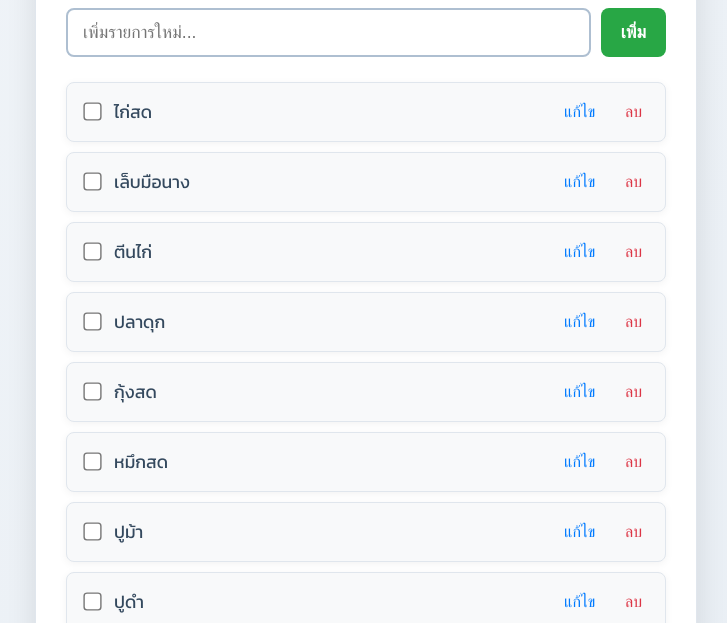
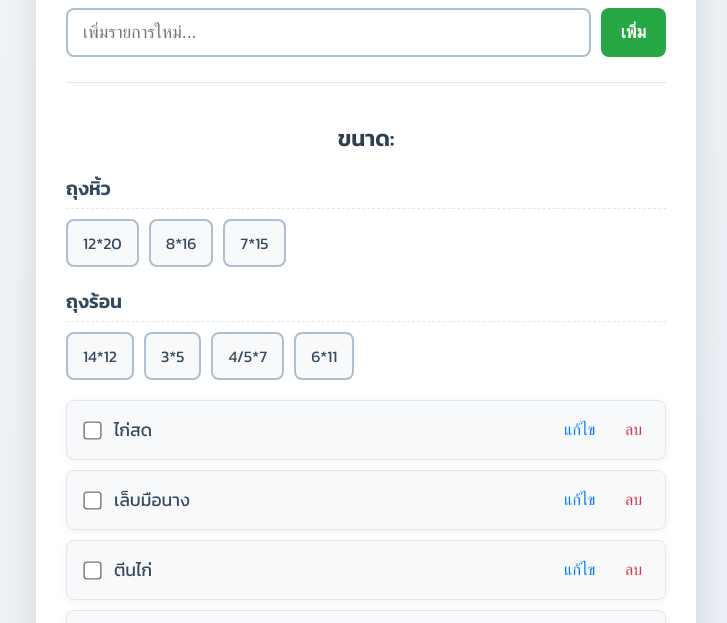
Before and after one commit to wnoodles0/OneList, a plain HTML site: page index.html in a window 1280 px wide. Shown: the part 170-793 px from the top of the page, without its empty margins (274-1001 px from the left). Drawn offline with Linux system fonts and the light colour scheme.

Commit message:
อัปเดตรายการสิ่งของและเพิ่มฟังก์ชันเลือกขนาดถุงหิ้ว/ถุงร้อนแบบ Checkbox

```diff
--- a/index.html
+++ b/index.html
@@ -194,6 +194,79 @@
             visibility: visible;
             opacity: 1;
         }
+
+        .bag-selection-section {
+            margin-top: 25px;
+            padding-top: 20px;
+            border-top: 1px solid #e0e6ed;
+        }
+
+        .bag-selection-section h2 {
+            font-size: 1.4em;
+            color: #2c3e50;
+            margin-bottom: 15px;
+            text-align: center;
+        }
+
+        .bag-type-group {
+            margin-bottom: 20px;
+        }
+
+        .bag-type-group h3 {
+            font-size: 1.2em;
+            color: #34495e;
+            margin-bottom: 10px;
+            border-bottom: 1px dashed #e0e6ed;
+            padding-bottom: 5px;
+        }
+
+        .bag-size-options {
+            display: flex;
+            flex-wrap: wrap;
+            gap: 10px;
+        }
+
+        .bag-size-option {
+            position: relative;
+            display: inline-block;
+        }
+
+        .bag-size-option input[type="checkbox"] {
+            position: absolute;
+            opacity: 0;
+            width: 0;
+            height: 0;
+        }
+
+        .bag-size-option span {
+            display: block;
+            padding: 10px 15px;
+            border: 2px solid #aebfd1;
+            border-radius: 8px;
+            cursor: pointer;
+            background-color: #f8f9fa;
+            color: #34495e;
+            font-size: 1em;
+            font-weight: 400;
+            transition: all 0.3s ease;
+        }
+
+        .bag-size-option input[type="checkbox"]:checked + span {
+            background-color: #007bff;
+            color: white;
+            border-color: #007bff;
+            box-shadow: 0 0 0 3px rgba(0, 123, 255, 0.25);
+        }
+
+        .bag-size-option span:hover {
+            background-color: #e9ecef;
+            border-color: #007bff;
+        }
+
+        .bag-size-option input[type="checkbox"]:checked + span:hover {
+            background-color: #0056b3;
+            border-color: #0056b3;
+        }
     </style>
 </head>
 <body>
@@ -202,6 +275,21 @@
         <div class="input-section">
             <input type="text" id="newItemInput" placeholder="เพิ่มรายการใหม่...">
             <button onclick="addItem()">เพิ่ม</button>
+        </div>
+        <div class="bag-selection-section">
+            <h2>ขนาด:</h2>
+            <div class="bag-type-group">
+                <h3>ถุงหิ้ว</h3>
+                <div class="bag-size-options" id="carryBagOptions">
+                    <!-- Options will be loaded by JavaScript -->
+                </div>
+            </div>
+            <div class="bag-type-group">
+                <h3>ถุงร้อน</h3>
+                <div class="bag-size-options" id="hotBagOptions">
+                    <!-- Options will be loaded by JavaScript -->
+                </div>
+            </div>
         </div>
         <ul id="shoppingList">
             <!-- รายการจะถูกโหลดด้วย JavaScript -->
@@ -214,6 +302,8 @@
     <script>
         const shoppingList = document.getElementById("shoppingList");
         const newItemInput = document.getElementById("newItemInput");
+        const carryBagOptions = document.getElementById("carryBagOptions");
+        const hotBagOptions = document.getElementById("hotBagOptions");
 
         let items = JSON.parse(localStorage.getItem("oneListItems")) || [
             { text: "ไก่สด", checked: false },
@@ -224,9 +314,8 @@
             { text: "หมึกสด", checked: false },
             { text: "ปูม้า", checked: false },
             { text: "ปูดำ", checked: false },
+            { text: "หอยเชอรี่", checked: false },
             { text: "สีผสมอาหาร", checked: false },
-            { text: "ถุงหิ้ว 8*16", checked: false },
-            { text: "ถุงร้อน 6*11", checked: false },
             { text: "ถั่วลิสง", checked: false },
             { text: "กุ้งแห้ง", checked: false },
             { text: "กระเทียมเล็ก", checked: false },
@@ -252,11 +341,10 @@
             { text: "เส้นเล็ก", checked: false },
             { text: "หมูทำต้ม", checked: false },
             { text: "หมูสับ", checked: false },
+            { text: "คอแท้หมู", checked: false },
             { text: "เนื้อทำต้ม", checked: false },
             { text: "เนื้อทำก้อย", checked: false },
             { text: "ดีวัว", checked: false },
-            { text: "หอยเชอรี่", checked: false },
-            { text: "หน่อไม้ใส่ตำป่า", checked: false },
             { text: "หมูยอ", checked: false },
             { text: "ไข่เค็ม", checked: false },
             { text: "ขนมจีน", checked: false },
@@ -265,6 +353,7 @@
             { text: "มะเขือเปราะ", checked: false },
             { text: "ถั่วฝักยาว", checked: false },
             { text: "แตงกวา", checked: false },
+            { text: "หน่อไม้ใส่ตำป่า", checked: false },
             { text: "ข่า", checked: false },
             { text: "ตะไคร้", checked: false },
             { text: "ใบมะกรูด", checked: false },
@@ -287,31 +376,96 @@
             { text: "คนอร์", checked: false }
         ];
 
+        const bagSizes = {
+            "ถุงหิ้ว": ["12*20", "8*16", "7*15"],
+            "ถุงร้อน": ["14*12", "3*5", "4/5*7", "6*11"]
+        };
+
+        let selectedBagItems = JSON.parse(localStorage.getItem("oneListSelectedBagItems")) || {};
+
+
         function saveItems() {
             localStorage.setItem("oneListItems", JSON.stringify(items));
+            localStorage.setItem("oneListSelectedBagItems", JSON.stringify(selectedBagItems));
+        }
+
+        function renderBagOptions() {
+            carryBagOptions.innerHTML = "";
+            hotBagOptions.innerHTML = "";
+
+            bagSizes["ถุงหิ้ว"].forEach(size => {
+                const isChecked = selectedBagItems["ถุงหิ้ว"] && selectedBagItems["ถุงหิ้ว"].includes(size);
+                carryBagOptions.innerHTML += `
+                    <label class="bag-size-option">
+                        <input type="checkbox" data-bag-type="ถุงหิ้ว" value="${size}" ${isChecked ? "checked" : ""} onchange="toggleBagSelection('ถุงหิ้ว', '${size}')">
+                        <span>${size}</span>
+                    </label>
+                `;
+            });
+
+            bagSizes["ถุงร้อน"].forEach(size => {
+                const isChecked = selectedBagItems["ถุงร้อน"] && selectedBagItems["ถุงร้อน"].includes(size);
+                hotBagOptions.innerHTML += `
+                    <label class="bag-size-option">
+                        <input type="checkbox" data-bag-type="ถุงร้อน" value="${size}" ${isChecked ? "checked" : ""} onchange="toggleBagSelection('ถุงร้อน', '${size}')">
+                        <span>${size}</span>
+                    </label>
+                `;
+            });
+        }
+
+        function toggleBagSelection(type, size) {
+            if (!selectedBagItems[type]) {
+                selectedBagItems[type] = [];
+            }
+
+            const index = selectedBagItems[type].indexOf(size);
+            if (index > -1) {
+                selectedBagItems[type].splice(index, 1);
+            } else {
+                selectedBagItems[type].push(size);
+            }
+            saveItems();
+            renderList(); // Re-render main list to reflect changes
         }
 
         function renderList() {
             shoppingList.innerHTML = "";
-            items.forEach((item, index) => {
+
+            // Add selected bag items to the list first
+            let currentBagItems = [];
+            for (const type in selectedBagItems) {
+                selectedBagItems[type].forEach(size => {
+                    currentBagItems.push({ text: `${type} ${size}`, checked: false, isBag: true });
+                });
+            }
+
+            // Filter out existing bag items from the main items array to avoid duplicates
+            const filteredItems = items.filter(item => !item.isBag);
+
+            // Combine bag items and other items
+            const combinedItems = [...currentBagItems, ...filteredItems];
+
+            combinedItems.forEach((item, index) => {
                 const li = document.createElement("li");
                 li.className = item.checked ? "checked" : "";
                 li.innerHTML = `
                     <input type="checkbox" ${item.checked ? "checked" : ""} onchange="toggleCheck(${index})">
                     <span>${item.text}</span>
                     <div class="actions">
-                        <button onclick="editItem(${index})">แก้ไข</button>
-                        <button class="delete" onclick="deleteItem(${index})">ลบ</button>
+                        ${!item.isBag ? `<button onclick="editItem(${index})">แก้ไข</button>` : ''}
+                        ${!item.isBag ? `<button class="delete" onclick="deleteItem(${index})">ลบ</button>` : ''}
                     </div>
                 `;
                 shoppingList.appendChild(li);
             });
+            renderBagOptions(); // Re-render bag options to update checked state
         }
 
         function addItem() {
             const itemText = newItemInput.value.trim();
             if (itemText !== "") {
-                items.push({ text: itemText, checked: false });
+                items.push({ text: itemText, checked: false, isBag: false });
                 newItemInput.value = "";
                 saveItems();
                 renderList();
@@ -344,6 +498,7 @@
         function resetList() {
             if (confirm("คุณต้องการรีเซ็ตรายการทั้งหมดหรือไม่? (สถานะเช็คจะถูกล้าง)")) {
                 items.forEach(item => item.checked = false);
+                selectedBagItems = {}; // Clear selected bag items
                 saveItems();
                 renderList();
             }
@@ -380,7 +535,10 @@
         }
 
         // โหลดรายการเมื่อหน้าเว็บโหลดเสร็จ
-        document.addEventListener("DOMContentLoaded", renderList);
+        document.addEventListener("DOMContentLoaded", () => {
+            renderList();
+            renderBagOptions();
+        });
     </script>
 </body>
 </html>
```
